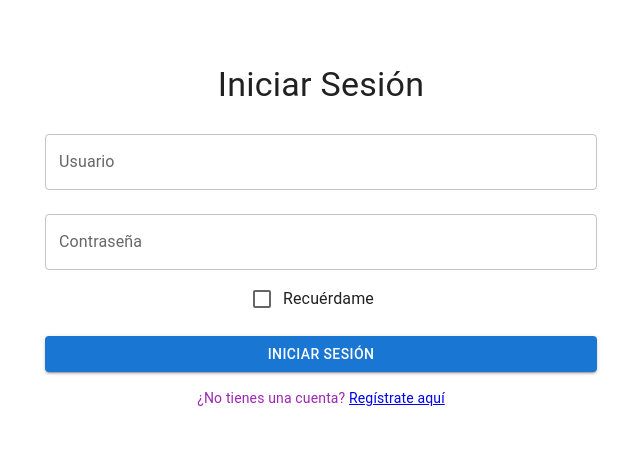
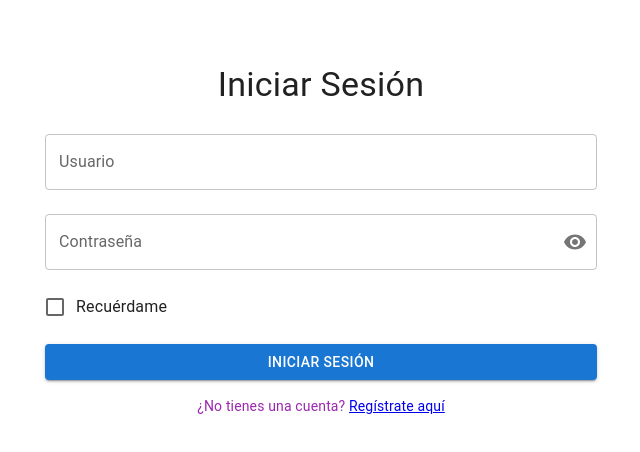
Before and after one commit to amachin86/innovasoft-test, a React (Create React App) app in the folder client-maintenance/: page / in a window 1280 px wide. Shown: the top 452 px of the page, without its empty margins (319-959 px from the left). Built offline with nearby package versions, Linux system fonts and the light colour scheme.

Commit message:
fix: login page

```diff
--- a/client-maintenance/src/pages/Login.tsx
+++ b/client-maintenance/src/pages/Login.tsx
@@ -1,6 +1,7 @@
 import React, { useState } from 'react';
 import { useNavigate, Link } from 'react-router-dom';
-import { TextField, Button, Checkbox, FormControlLabel, Container, Typography, Box, Alert } from '@mui/material';
+import { TextField, Button, Checkbox, FormControlLabel, Container, Typography, Box, Alert, InputAdornment, IconButton } from '@mui/material';
+import { Visibility, VisibilityOff } from '@mui/icons-material';
 import axios from 'axios';
 
 function LoginPage() {
@@ -8,6 +9,7 @@ function LoginPage() {
   const [password, setPassword] = useState('');
   const [rememberMe, setRememberMe] = useState(false);
   const [error, setError] = useState('');
+  const [showPassword, setShowPassword] = useState(false); // Estado para mostrar/ocultar contraseña
   const navigate = useNavigate();
 
   const handleLogin = async () => {
@@ -52,16 +54,30 @@ function LoginPage() {
         />
         <TextField
           fullWidth
-          type="password"
           label="Contraseña"
           margin="normal"
+          type={showPassword ? 'text' : 'password'} // Cambia el tipo según el estado
           value={password}
           onChange={(e) => setPassword(e.target.value)}
+          InputProps={{
+            endAdornment: (
+              <InputAdornment position="end">
+                <IconButton
+                  onClick={() => setShowPassword(!showPassword)} // Alterna el estado de mostrar/ocultar
+                  edge="end"
+                >
+                  {showPassword ? <VisibilityOff /> : <Visibility />}
+                </IconButton>
+              </InputAdornment>
+            ),
+          }}
         />
+         <Box sx={{ display: 'flex', alignItems: 'center', justifyContent: 'flex-start', mt: 1 }}>
           <FormControlLabel
             control={<Checkbox checked={rememberMe} onChange={(e) => setRememberMe(e.target.checked)} />}
             label="Recuérdame"
           />
+        </Box>
         <Button fullWidth variant="contained" color="primary" onClick={handleLogin} sx={{ mt: 2 }}>
           Iniciar Sesión
         </Button>
```
Lines whose indentation alone changed are shown as unchanged.
